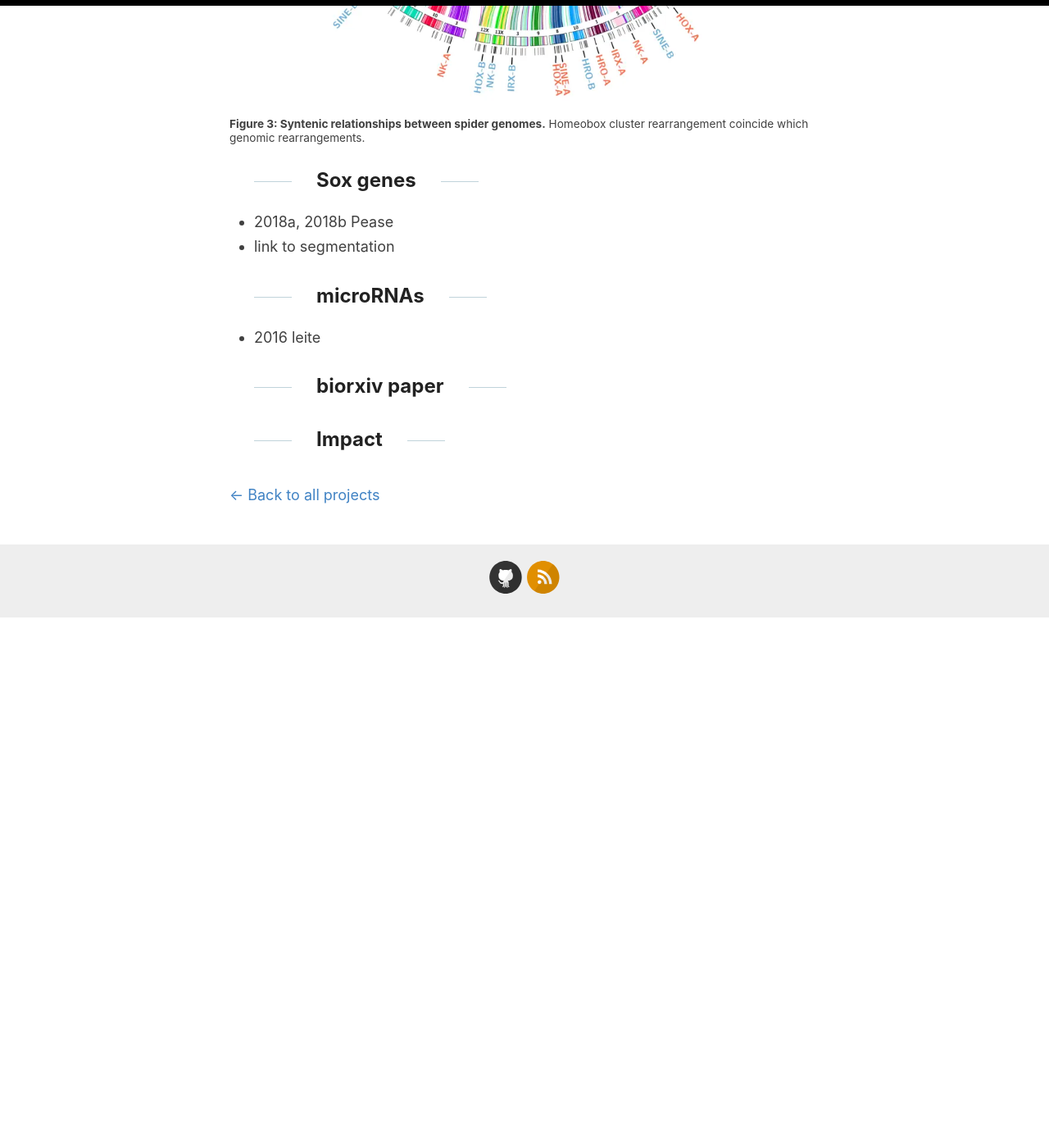
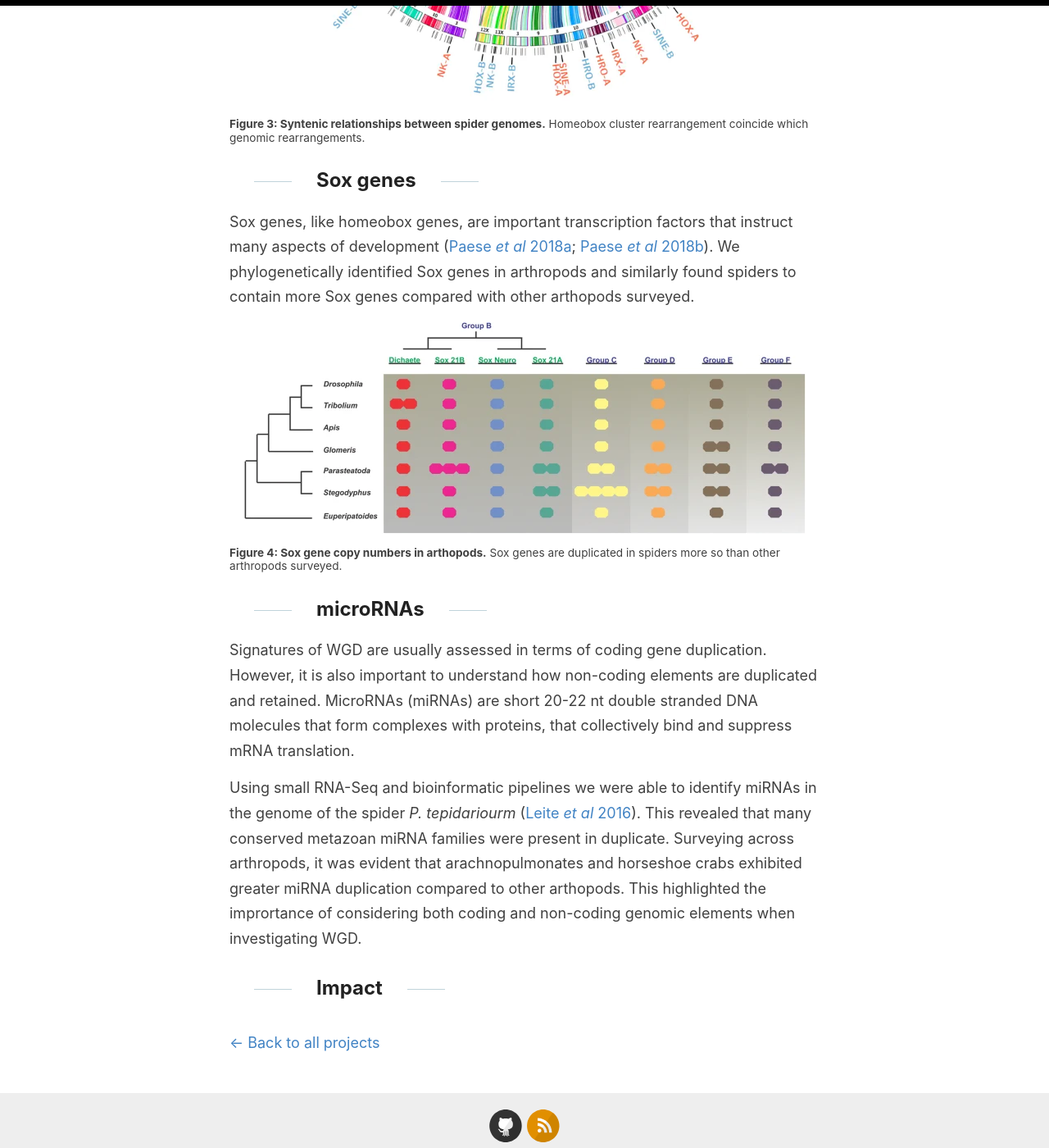
Before and after one commit to djleite/djleite.github.io, a Jekyll site: the page built from _posts/2025-05-08-spider-wgd.md, in a window 1280 px wide and 1400 px high, scrolled down 2814 px. Shown: the whole window at 82% size. Built offline with Jekyll 4.4.1, drawn with Linux system fonts in a browser that asks for light colours; our own code applies the rules of GitHub Pages for plain Markdown files; before the commit the page ends 3568 px from its top, so only the background shows below that; some of the changed text lies outside the part shown.

Commit message:
post spider wgd

```diff
--- a/_posts/2025-05-08-spider-wgd.md
+++ b/_posts/2025-05-08-spider-wgd.md
@@ -17,25 +17,27 @@ Whole genome duplication (WGD) contributes large additions of genetic material t
 Our analysis of some of the first spider and scorpion genomes (<a href="https://bmcbiol.biomedcentral.com/articles/10.1186/s12915-017-0399-x" target="_blank" rel="noopener noreferrer">Schwager <i>et al</i> 2017</a>) revealed evidence of WGD. The evidence included elevated duplication levels of BUSCO genes, duplication of many developmental genes (e.g. [homeobox genes](/spider-wgd#homeobox-genes) and [Sox genes](/spider-wgd#sox-genes)), conservation of synteny between genomic scaffolds and gene clusters, and phylogenetics signatures from gene tree topologies.
 
 ## Homeobox genes
-One of the hallmarks of WGD in animal lineages are the presence of duplcate Hox clusters. In the <i>P. tepidariorum</i> and <i>C. sculpturatus</i> genomes, we identified almost intact duplicate Hox clusters.
+One of the hallmarks of WGD in animal lineages are the presence of duplcate Hox clusters. In the <i>P. tepidariorum</i> and <i>C. sculpturatus</i> genomes, we identified almost intact duplicate Hox clusters (<a href="https://bmcbiol.biomedcentral.com/articles/10.1186/s12915-017-0399-x" target="_blank" rel="noopener noreferrer">Schwager <i>et al</i> 2017</a>).
 
-I surveyed genomic and transcriptomic resources across arthropods to systematically survey homeobox gene duplication (<a href="https://academic.oup.com/mbe/article/35/9/2240/5040134" target="_blank" rel="noopener noreferrer">Leite <i>et al</i> 2018</a>). This analysis captured a clear signal that approximately 50% of homeobox gene families were duplicated in arachnopulmonates, with conservation of duplication across arachnopulmonate species.
+Phylogenetic surveys of genomic and transcriptomic resources across arthropods systematically identified homeobox gene duplication (<a href="https://academic.oup.com/mbe/article/35/9/2240/5040134" target="_blank" rel="noopener noreferrer">Leite <i>et al</i> 2018</a>). This analysis captured a clear signal that approximately 50% of homeobox gene families were duplicated in arachnopulmonates, with conservation of homeobox family duplication across arachnopulmonate species.
 
 ![Arthropod homeobox genes](/images/spider-homeobox.webp)
 <p style="text-align:left; font-size: 0.85rem; line-height: 1.2;"><b>Figure 2: Comparison of homeobox repertoires in arthropods reveals pervasive duplication in arachnopulmonates.</b> The copy number of homeobox families is generally greater in arachnopulmonates compared with other arthropods.</p>
 
-This survey of homeobox genes duplication has been extended as genomic resources improved in contiguity and diversity (<a href="https://academic.oup.com/mbe/article/40/12/msad239/7341927" target="_blank" rel="noopener noreferrer">Aase-Remedios <i>et al</i> 2023</a>). Given the improvement of contiguity we have been able to contextualise the syntenic relationships of homeobox clusters, and how their rearrangements between species coincide with chromosomal rearrangements (fig 3).
+Surveys of homeobox genes duplication have been extended as genomic resources have improved in contiguity and diversity (<a href="https://academic.oup.com/mbe/article/40/12/msad239/7341927" target="_blank" rel="noopener noreferrer">Aase-Remedios <i>et al</i> 2023</a>). Given the improvement of contiguity we have been able to contextualise the syntenic relationships of homeobox clusters, and how their rearrangements between species coincide with chromosomal rearrangements (fig 3).
 
 ![Spider WGD synteny](/images/spider-wgd-full.webp)
 <p style="text-align:left; font-size: 0.85rem; line-height: 1.2;"><b>Figure 3: Syntenic relationships between spider genomes.</b> Homeobox cluster rearrangement coincide which genomic rearrangements.</p>
 
 ## Sox genes
-- 2018a, 2018b Pease
-- link to segmentation
+Sox genes, like homeobox genes, are important transcription factors that instruct many aspects of development (<a href="https://elifesciences.org/articles/37567" target="_blank" rel="noopener noreferrer">Paese <i>et al</i> 2018a</a>; <a href="https://bmcecolevol.biomedcentral.com/articles/10.1186/s12862-018-1337-4" target="_blank" rel="noopener noreferrer">Paese <i>et al</i> 2018b</a>). We phylogenetically identified Sox genes in arthropods and similarly found spiders to contain more Sox genes compared with other arthopods surveyed.
+
+![Spider Sox genes](/images/spider-sox.webp)
+<p style="text-align:left; font-size: 0.85rem; line-height: 1.2;"><b>Figure 4: Sox gene copy numbers in arthopods.</b> Sox genes are duplicated in spiders more so than other arthropods surveyed.</p>
 
 ## microRNAs
-- 2016 leite
+Signatures of WGD are usually assessed in terms of coding gene duplication. However, it is also important to understand how non-coding elements are duplicated and retained. MicroRNAs (miRNAs) are short 20-22 nt double stranded DNA molecules that form complexes with proteins, that collectively bind and suppress mRNA translation.
 
-## biorxiv paper
+Using small RNA-Seq and bioinformatic pipelines we were able to identify miRNAs in the genome of the spider <i>P. tepidariourm</i> (<a href="https://academic.oup.com/gbe/article/8/7/2133/2466064" target="_blank" rel="noopener noreferrer">Leite <i>et al</i> 2016</a>). This revealed that many conserved metazoan miRNA families were present in duplicate. Surveying across arthropods, it was evident that arachnopulmonates and horseshoe crabs exhibited greater miRNA duplication compared to other arthopods. This highlighted the imprortance of considering both coding and non-coding genomic elements when investigating WGD.
 
 ## Impact
```
Also changed, not shown: images/spider-sox.webp (added).
